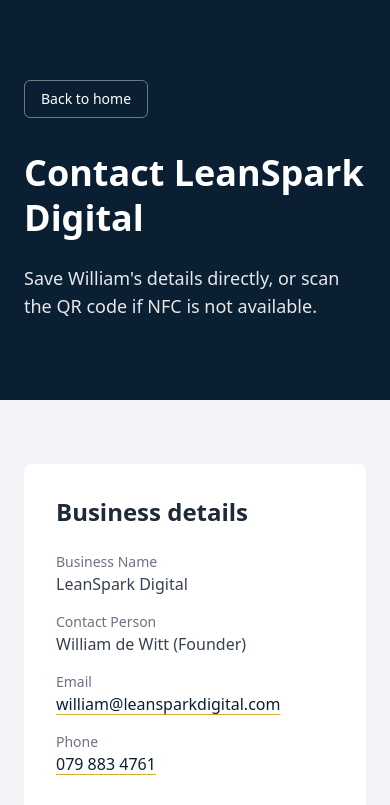
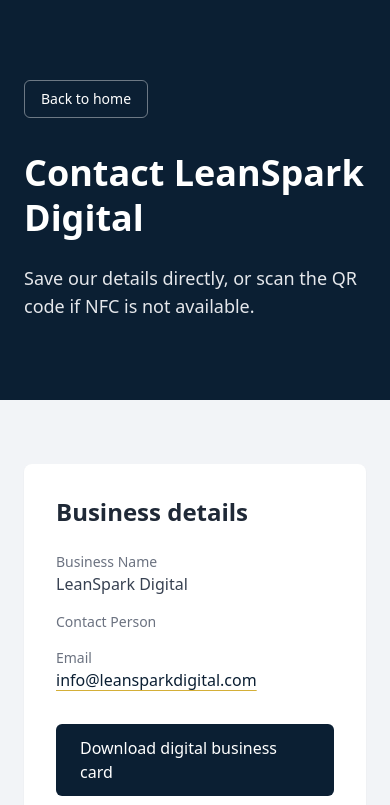
Before and after one commit to leansparkdigital/leansparkdigital.github.io, a plain HTML site: page contact/index.html in a window 390 px wide. Shown: the top 805 px of the page. Drawn offline with nearby package versions, Linux system fonts and the light colour scheme.

Commit message:
refactor(contact): switch to company-wide digital card details
Rename the vCard asset to `leanspark-digital.vcf` and remove personal-only fields (title and cell number) to make it brand-level.

Update the contact page to use company messaging and shared contact info:
- replace William-specific wording with “our details”
- change email to `info@leansparkdigital.com`
- remove the individual contact person/phone display
- point the download link to the renamed vCard

Also update the QR code/link target from `/contact` to the site homepage for a broader, company-focused entry point.refactor(contact): switch to company-wide digital card details

Rename the vCard asset to `leanspark-digital.vcf` and remove personal-only fields (title and cell number) to make it brand-level.

Update the contact page to use company messaging and shared contact info:
- replace William-specific wording with “our details”
- change email to `info@leansparkdigital.com`
- remove the individual contact person/phone display
- point the download link to the renamed vCard

Also update the QR code/link target from `/contact` to the site homepage for a broader, company-focused entry point.

```diff
--- a/contact/index.html
+++ b/contact/index.html
@@ -5,7 +5,7 @@
   <meta name="viewport" content="width=device-width, initial-scale=1.0" />
 
   <title>Contact | LeanSpark Digital</title>
-  <meta name="description" content="Contact LeanSpark Digital and download William de Witt's digital business card." />
+  <meta name="description" content="Contact LeanSpark Digital or download our digital business card." />
 
   <!-- Tailwind CDN -->
   <script src="https://cdn.tailwindcss.com"></script>
@@ -38,7 +38,7 @@
         Contact LeanSpark Digital
       </h1>
       <p class="mt-6 max-w-2xl text-lg text-gray-200">
-        Save William's details directly, or scan the QR code if NFC is not available.
+        Save our details directly, or scan the QR code if NFC is not available.
       </p>
     </div>
   </section>
@@ -55,27 +55,18 @@
           </div>
           <div>
             <dt class="text-sm text-gray-500">Contact Person</dt>
-            <dd class="font-medium">William de Witt (Founder)</dd>
           </div>
           <div>
             <dt class="text-sm text-gray-500">Email</dt>
             <dd class="font-medium">
-              <a href="mailto:william@leansparkdigital.com" class="text-primary underline decoration-accent underline-offset-4">
-                william@leansparkdigital.com
-              </a>
-            </dd>
-          </div>
-          <div>
-            <dt class="text-sm text-gray-500">Phone</dt>
-            <dd class="font-medium">
-              <a href="tel:+27798834761" class="text-primary underline decoration-accent underline-offset-4">
-                079 883 4761
+              <a href="mailto:info@leansparkdigital.com" class="text-primary underline decoration-accent underline-offset-4">
+                info@leansparkdigital.com
               </a>
             </dd>
           </div>
         </dl>
 
-        <a href="/assets/william-de-witt.vcf" download class="mt-8 inline-block bg-primary text-white px-6 py-3 rounded-md font-medium">
+        <a href="/assets/leanspark-digital.vcf" download class="mt-8 inline-block bg-primary text-white px-6 py-3 rounded-md font-medium">
           Download digital business card
         </a>
       </div>
@@ -85,13 +76,13 @@
         <p class="text-gray-600 mb-6">Scan this QR code to open this contact page.</p>
 
         <img
-          src="https://api.qrserver.com/v1/create-qr-code/?size=240x240&data=https%3A%2F%2Fleansparkdigital.com%2Fcontact"
-          alt="QR code linking to https://leansparkdigital.com/contact"
+          src="https://api.qrserver.com/v1/create-qr-code/?size=240x240&data=https%3A%2F%2Fleansparkdigital.com"
+          alt="QR code linking to https://leansparkdigital.com"
           class="mx-auto w-56 h-56 rounded-md border border-gray-200"
           loading="lazy"
         />
 
-        <p class="mt-4 text-sm text-gray-500">https://leansparkdigital.com/contact</p>
+        <p class="mt-4 text-sm text-gray-500">https://leansparkdigital.com</p>
       </div>
     </div>
   </section>
```
Also changed, not shown: 2 other files.
